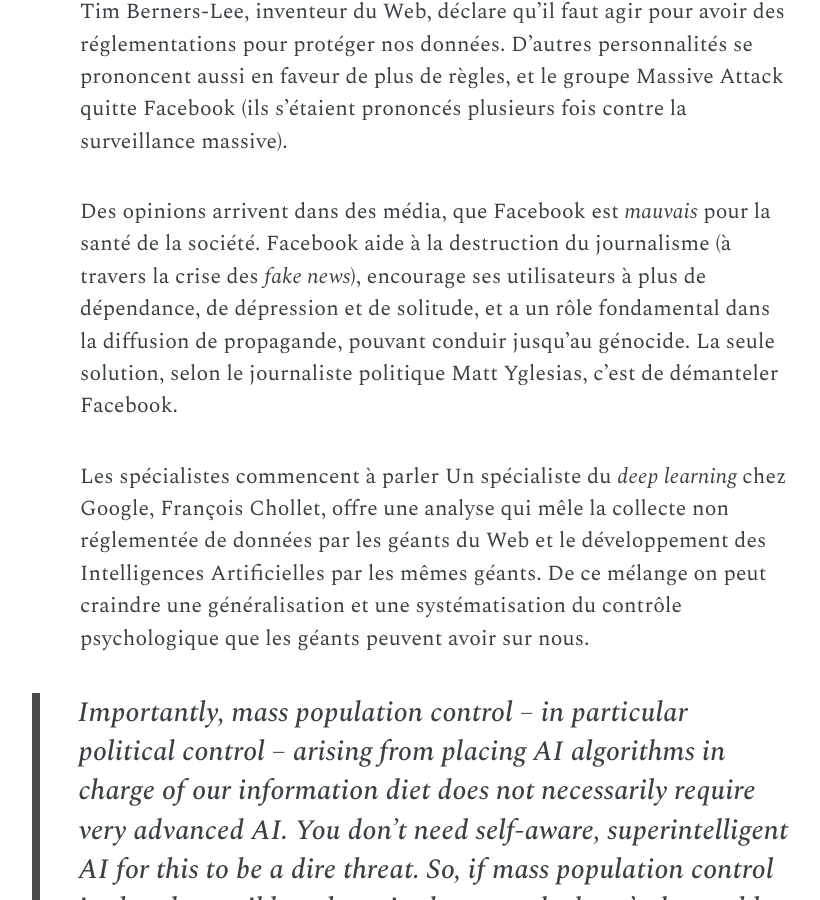
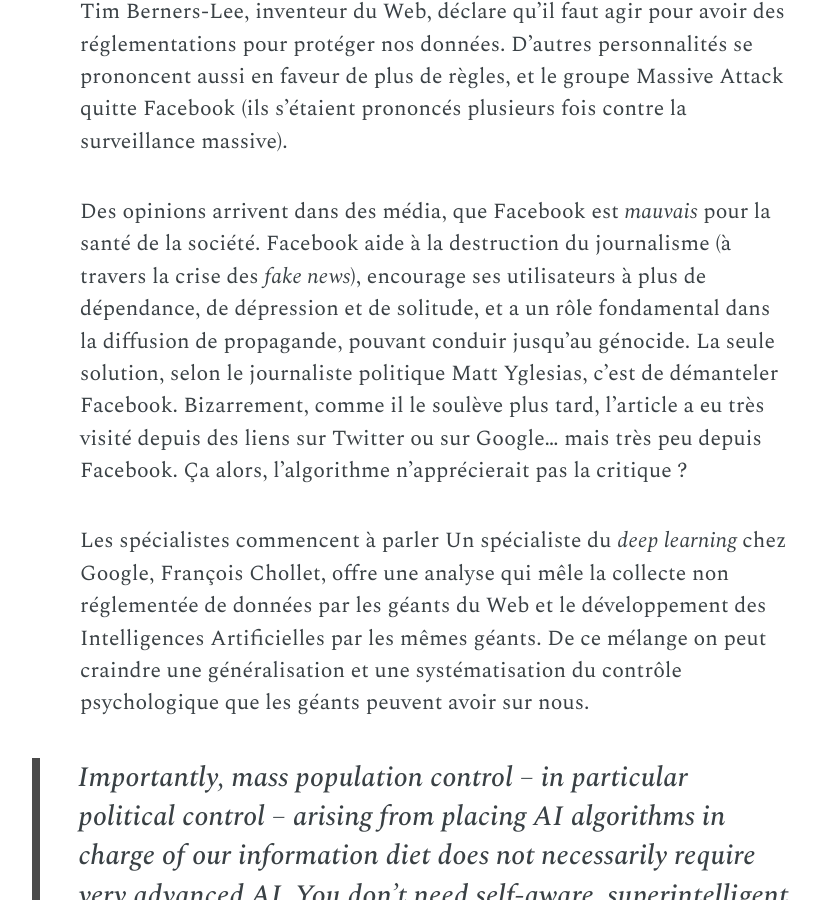
Before and after one commit to joachimesque/joachimesque.github.io, a Jekyll site: the page built from _posts/2018-03-20-facebook-des-raisons-de-sen-méfier.markdown, in a window 1280 px wide and 900 px high, scrolled down 25049 px. Shown: the whole window, without its empty margins (205-1025 px from the left). Built offline with Jekyll 4.4.1, drawn with Linux system fonts in a browser that asks for light colours; some web fonts are replaced; comment, search, counter and statistics services are not loaded; some of the changed text lies outside the part shown.

Commit message:
MàJ Facebook

```diff
--- a/_posts/2018-03-20-facebook-des-raisons-de-sen-méfier.markdown
+++ b/_posts/2018-03-20-facebook-des-raisons-de-sen-méfier.markdown
@@ -289,7 +289,7 @@
 
 Tim Berners-Lee, inventeur du Web, déclare qu’il faut agir pour avoir des réglementations pour protéger nos données. D’autres personnalités se prononcent aussi en faveur de plus de règles, et le groupe Massive Attack quitte Facebook (ils s’étaient prononcés plusieurs fois contre la surveillance massive).
 
-Des opinions arrivent dans des média, que Facebook est *mauvais* pour la santé de la société. Facebook aide à la destruction du journalisme (à travers la crise des *fake news*), encourage ses utilisateurs à plus de dépendance, de dépression et de solitude, et a un rôle fondamental dans la diffusion de propagande, pouvant conduir jusqu’au génocide. La seule solution, selon le journaliste politique Matt Yglesias, c’est de démanteler Facebook.
+Des opinions arrivent dans des média, que Facebook est *mauvais* pour la santé de la société. Facebook aide à la destruction du journalisme (à travers la crise des *fake news*), encourage ses utilisateurs à plus de dépendance, de dépression et de solitude, et a un rôle fondamental dans la diffusion de propagande, pouvant conduir jusqu’au génocide. La seule solution, selon le journaliste politique Matt Yglesias, c’est de démanteler Facebook. Bizarrement, comme il le soulève plus tard, l’article a eu très visité depuis des liens sur Twitter ou sur Google… mais très peu depuis Facebook. Ça alors, l’algorithme n’apprécierait pas la critique&nbsp;?
 
 Les spécialistes commencent à parler Un spécialiste du *deep learning* chez Google, François Chollet, offre une analyse qui mêle la collecte non réglementée de données par les géants du Web et le développement des Intelligences Artificielles par les mêmes géants. De ce mélange on peut craindre une généralisation et une systématisation du contrôle psychologique que les géants peuvent avoir sur nous.
 
@@ -303,6 +303,7 @@
 * [**@Spacekatgal** This may be an unpopular opinion, but I don’t think educating people is a realistic solution. I am hyper educated on these issues, and I still have to make privacy compromises all the time, just to participate in society and have a career. We need regulation.](https://twitter.com/Spacekatgal/status/976631833273217025)
 * [**MassiveAttackUK** In light of FB’s continued disregard for your privacy, their lack of transparency and disregard for accountability - Massive Attack will be temporarily withdrawing from FB](https://twitter.com/MassiveAttackUK/status/976474290135732229)
 * [**Vox** The case against Facebook](https://www.vox.com/policy-and-politics/2018/3/21/17144748/case-against-facebook)
+* [**@mattyglesias** Yesterday’s article “The Case Against Facebook” had above-average search referrals, twitter referrals, and overall traffic but below-average Facebook referrals. 🤔](https://twitter.com/mattyglesias/status/976805672707903488)
 * [**@fchollet** …The more worrying issue, in my opinion, is its use of digital information consumption as a psychological control vector.](https://twitter.com/fchollet/status/976563870322999296)
 * [**@saradannerdukic** ](https://twitter.com/saradannerdukic/status/976125179049988097)
 
```
